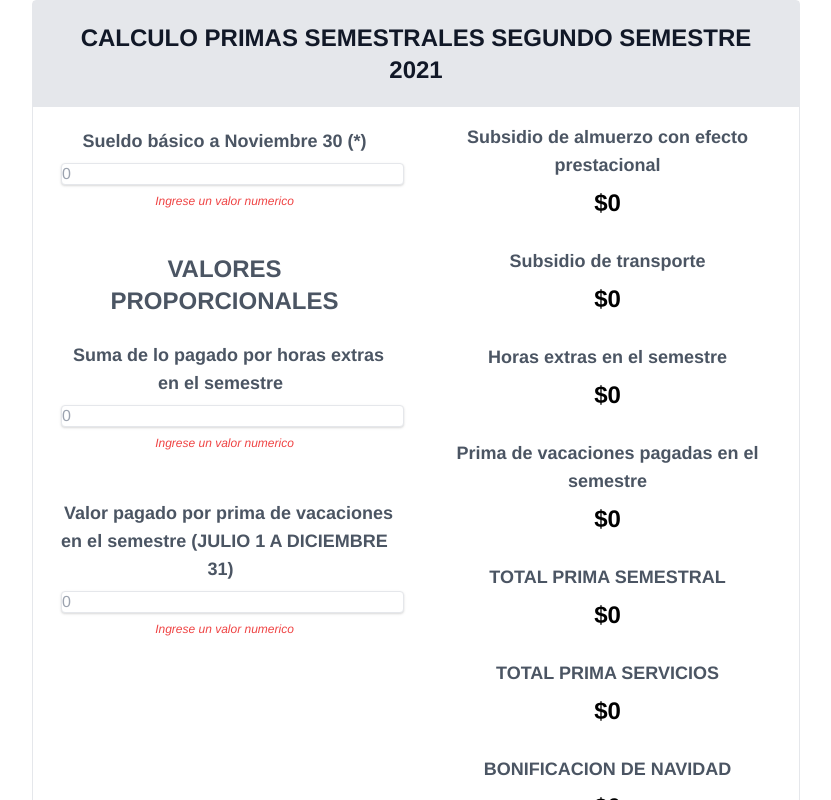
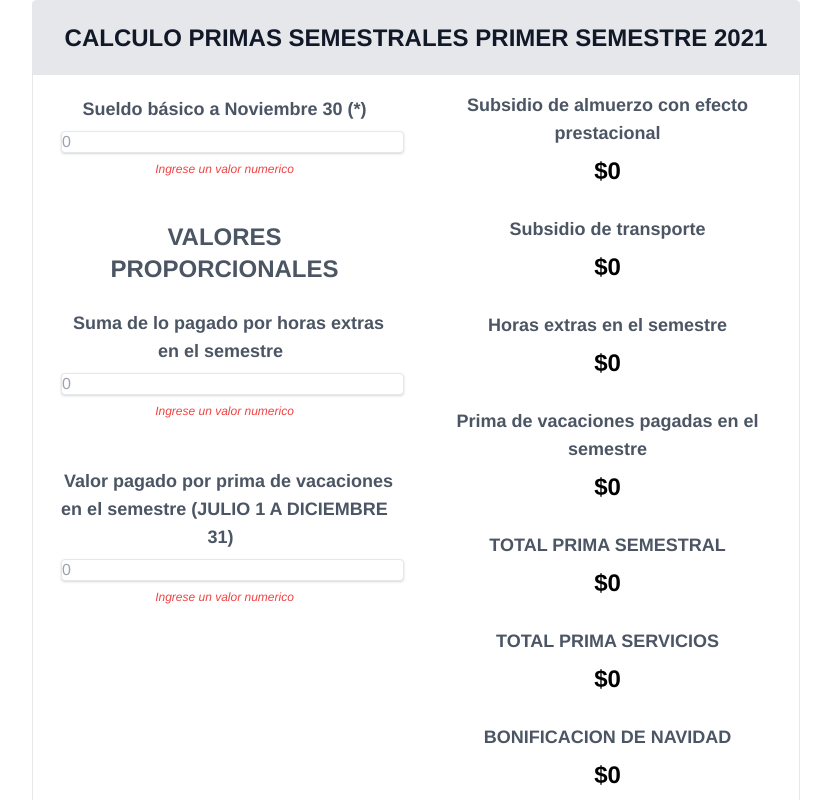
Before and after one commit to anfefuro/Calculadora, a React (Create React App) app: page / in a window 1280 px wide. Shown: the top 800 px of the page, without its empty margins (224-1055 px from the left). Built offline with nearby package versions, Linux system fonts and the light colour scheme.

Commit message:
I have changed const, I have added a dinamyc function to change the year and text on the top

```diff
--- a/src/App.jsx
+++ b/src/App.jsx
@@ -2,6 +2,10 @@ import React, { useState, useEffect } from 'react'
 import { useForm } from 'react-hook-form';
 
 const App = () => {
+
+    const date = new Date();
+    const semestralChoice = false;
+    const christmas = 548696;
 
     const {register, watch, handleSubmit} = useForm ();
 
@@ -9,7 +13,7 @@ const App = () => {
     const [sumPayForExtraHours, setSumPayForExtraHours] = useState(0);
     const [payForBonusRecess, setPayForBonusRecess] = useState(0);
 
-    const [lounchAllowance, setLounchAllowance] = useState(0);
+    const [lunchAllowance, setLunchAllowance] = useState(0);
     const [transAllowance, setTransAllowance] = useState(0);
     const [extraHoursForSem, setExtraHoursForSem] = useState(0);
     const [recessBonusPayForSem, setRecessBonusPayForSem] = useState(0);
@@ -20,8 +24,6 @@ const App = () => {
 
     const [christmasBonus, setChristmasBonus] = useState(0);
     const [profitSharing, setProfitSharing] = useState(0);
-
-    const [semestralChoice, setSemestralChoice] = useState (0);
 
     const salary = (event) => {
         setSalaryBase(event.target.value);
@@ -35,17 +37,12 @@ const App = () => {
         setPayForBonusRecess(event.target.value);
     }
 
-    const christmas = 548696;
-
     //Second semestre: true - First semestre: false.
     useEffect(()=>{
-        salaryBase > 0 ?
-            setSemestralChoice(true) :
-            setSemestralChoice(0)
 
         salaryBase > 0 ?
-            setLounchAllowance(129828) :
-            setLounchAllowance(0)
+            setLunchAllowance(129828) :
+            setLunchAllowance(0)
 
         salaryBase <= 2725578 && salaryBase > 0 ?
             setTransAllowance(106454) :
@@ -88,29 +85,26 @@ const App = () => {
 
     useEffect(() => {
         salaryBase > 0 ?
-            setTotalSemestralBonus(parseInt(lounchAllowance+transAllowance+extraHoursForSem+recessBonusPayForSem+(parseInt(christmasBonus)/6))+parseInt(salaryBase)+(parseInt(profitSharing))) :
+            setTotalSemestralBonus(parseInt(lunchAllowance+transAllowance+extraHoursForSem+recessBonusPayForSem+(parseInt(christmasBonus)/6))+parseInt(salaryBase)+(parseInt(profitSharing))) :
             setTotalSemestralBonus(0)
 
         salaryBase > 0 ?
             setTotalValueForBonusConcept(parseInt(totalServicesBonus+christmasBonus)+parseInt(totalSemestralBonus)) :
             setTotalValueForBonusConcept(0)
 
-    }, [semestralChoice, lounchAllowance, transAllowance, extraHoursForSem, recessBonusPayForSem, christmasBonus, salaryBase, profitSharing, christmas, totalServicesBonus, totalSemestralBonus])
+    }, [semestralChoice, lunchAllowance, transAllowance, extraHoursForSem, recessBonusPayForSem, christmasBonus, salaryBase, profitSharing, christmas, totalServicesBonus, totalSemestralBonus])
     //___________________________________________________
 
     //Verification (React Hook Form)
-
-    console.log(watch(["firstBox", "secondBox", "thirdBox"]))
-
     const firstBox = watch("firstBox");
     const secondBox = watch("secondBox");
     const thirdBox = watch("thirdBox");
 
     return (
         <div className="container mx-auto w-3/5 border mb-5 rounded">
-            <h1 className="text-2xl p-5 text-center border text-gray-900 bg-gray-200 font-bold">CALCULO PRIMAS SEMESTRALES SEGUNDO SEMESTRE 2021</h1>
+            <h1 className="text-2xl p-5 text-center border text-gray-900 bg-gray-200 font-bold">CALCULO PRIMAS SEMESTRALES {!semestralChoice ? 'PRIMER SEMESTRE' : "SEGUNDO SEMESTRE"} {date.getFullYear()}</h1>
             <div className="flex flex-wrap">
-                <form onSubmit={handleSubmit ((data) => console.log(data))} className="w-full sm:w-1/2 text-center p-5">
+                <div className="w-full sm:w-1/2 text-center p-5">
                     <label className="text-lg font-bold pt-5 m-2 text-center text-gray-600" htmlFor="firstBox">Sueldo básico a Noviembre 30 (*)</label>
                     <br></br>
                     <input {...register("firstBox")} onKeyUp={salary} className="border shadow m-2 w-full rounded leading-tight focus:outline-none focus:shadow-outline" type="number" placeholder="0" name="firstBox"/>
@@ -132,10 +126,10 @@ const App = () => {
                     <br></br>
                     <input {...register("thirdBox")} onKeyUp={payForBonus} className="shadow border m-2 w-full rounded leading-tight focus:outline-none focus:shadow-outline" type="number" placeholder="0"/>
                     <p className="text-red-500 text-xs italic">{thirdBox == false ? "Ingrese un valor numerico" : ""}</p>
-                </form>
+                </div>
                 <div className="w-full sm:w-1/2 pb-5 px-3">
                     <h1 className="text-lg font-bold pt-2 m-2 text-center text-gray-600">Subsidio de almuerzo con efecto prestacional</h1>
-                    <h1 className="text-2xl font-bold text-center">${lounchAllowance}</h1>
+                    <h1 className="text-2xl font-bold text-center">${lunchAllowance}</h1>
 
                     <h1 className="text-lg font-bold pt-5 m-2 text-center text-gray-600">Subsidio de transporte</h1>
                     <h1 className="text-2xl font-bold text-center">${transAllowance}</h1>
```
